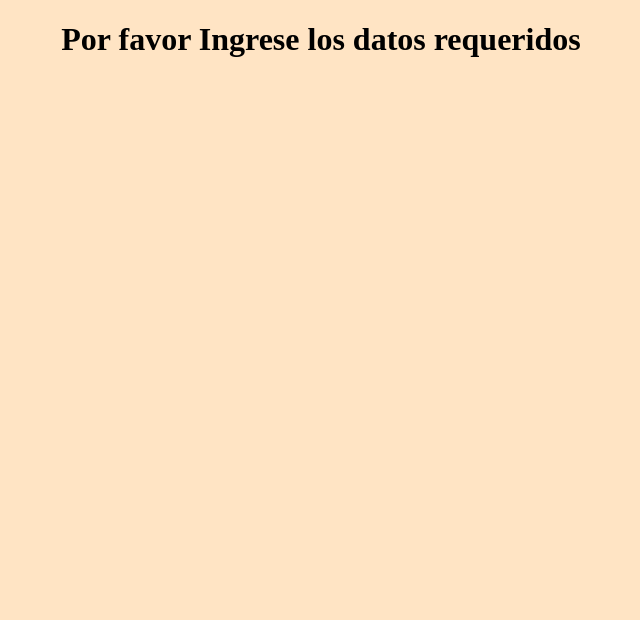
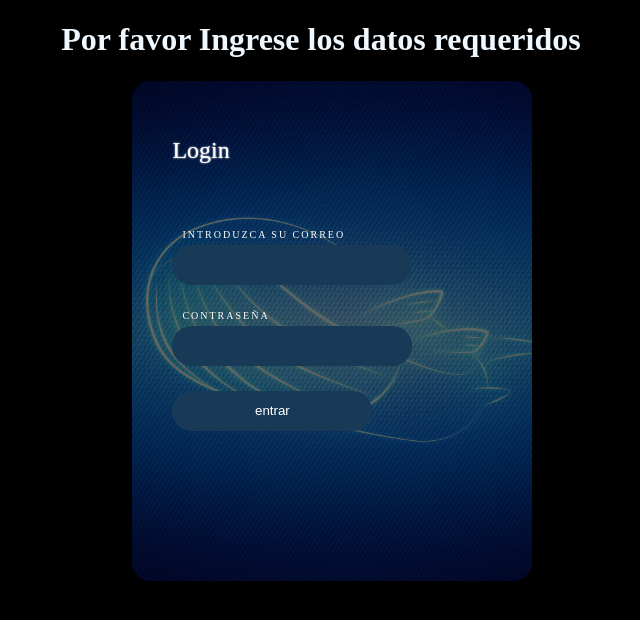
Before and after one commit to jampi2006/proyecto2.0, a plain HTML site: page registrar.html in a window 1280 px wide. Shown: the whole page, without its empty margins (319-959 px from the left). Drawn offline with Linux system fonts and the light colour scheme.

Commit message:
cree el login

```diff
--- a/estilo.css
+++ b/estilo.css
@@ -3,11 +3,7 @@ background-color: rgb(0, 0, 0) ;
 }
 
 .body2 {
-    background-color: darkturquoise;
-}
-
-.body3 {
-    background-color: bisque;
+    background-color: aqua;
 }
 
 .inicioColor {
@@ -34,12 +30,6 @@ p{
     margin-left: 50%;
 }
 
-.centro1 {
+.centro {
     text-align: center;
 }
-
-.centro2 {
-    text-align: center;
-}
-
-/* background-image: url(); */
--- /dev/null
+++ b/main.js
@@ -0,0 +1,19 @@
+function loguear()
+{
+let usuario = document.getElementById("usuario").value;
+let contraseña = document.getElementById("contraseña").value;
+let boton = document.getElementById("boton").value;
+
+if (usuario == "japy@gmial" && contraseña == "2022") {
+    window.location= "index.html";
+}
+
+else{
+ alert("datos invalidos")
+
+
+}
+
+}
+
+console.log(usuario. contraseña, boton);
--- /dev/null
+++ b/registrar.css
@@ -0,0 +1,74 @@
+.body3 {
+    background-color: rgb(0, 0, 0);
+}
+
+.centro2 {
+    text-align: center;
+    color: aliceblue;
+}
+
+.registrar {
+    border: 1px solid black;
+    width: 400px;
+    height: 500px;
+    background-color: rgb(179, 108, 108);
+    margin-left: 35%;
+    background: url(./img/20150404-ipad.jpg);
+    color: white;
+    border-radius: 20px;
+    box-shadow: 0px, 0px, 20px, black;
+    background-size: cover;
+    background-position: center;
+    overflow: hidden;
+}
+form {
+    display: block;
+    box-sizing: border-box;
+    padding: 40px ;
+    width: 100%;
+    height: 100%;
+    backdrop-filter: brightness(40%);
+    display: flex;
+    flex-direction: column;
+    gap: 5px;
+
+}
+
+label {
+    color: rgb(255, 255, 255);
+    text-transform: uppercase;
+    font-size: 10px;
+    letter-spacing: 2px;
+    padding-left: 10px;
+}
+
+input {
+    background-color: rgb(25, 58, 87);
+    height: 40px;
+    line-height: 40px;
+    border-radius: 20px;
+    padding: 0px 20px;
+    border: none;
+    margin-bottom: 20px;
+    color: white;
+    width: 200px;
+}
+
+button {
+    background-color: rgb(215, 134, 219);
+    height: 40x;
+    line-height: 40px;
+    border-radius: 40px;
+    border: none;
+    margin: 10px 0px;
+    box-shadow: 0px 0px 10px white;
+    color: aliceblue;
+}
+
+.loin {
+    font-weight: normal;
+    font-size: 24px;
+    text-shadow: 0px 0px 2px white;
+    margin-bottom: 60px;
+
+}
--- a/registrar.html
+++ b/registrar.html
@@ -4,11 +4,24 @@
     <meta charset="UTF-8">
     <meta name="viewport" content="width=device-width, initial-scale=1.0">
     <title>registrar</title>
-    <link rel="stylesheet" href="estilo.css">
+    <link rel="stylesheet" href="registrar.css">
 </head>
 <body class="body3">
     <div class="centro2">
         <div><h1><strong>Por favor Ingrese los datos requeridos </strong></h1></div>
     </div>
+
+    <div class="registrar">
+        <form>
+            <h1 class="loin">Login</h1>
+            <label>introduzca su correo</label>
+            <input type="email" id="usuario">
+            <label>contraseña</label>
+            <input type="password" id="contraseña">
+            <input type="button" value="entrar" onclick="loguear()">
+        </form>
+    </div>
+
+<script src="main.js"></script>
 </body>
 </html>
```
Also changed, not shown: index.html (+1 -1 lines), img/20150404-ipad.jpg (added).
